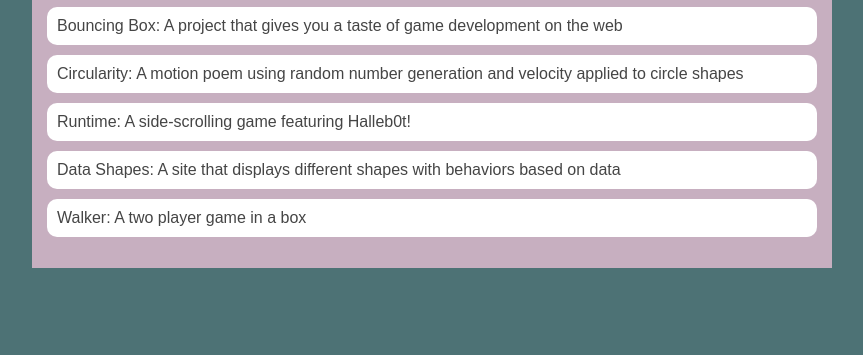
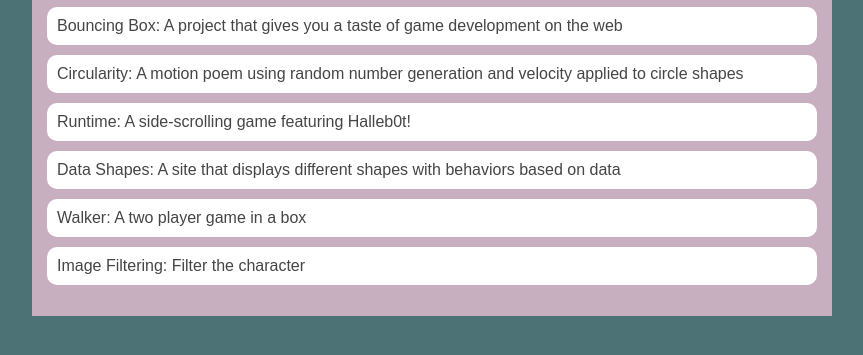
Before and after one commit to noahraimondi/noahraimondi.github.io, a plain HTML site: page portfolio.html in a window 1280 px wide. Shown: the part 217-572 px from the top of the page, without its empty margins (208-1071 px from the left). Drawn offline with Linux system fonts and the light colour scheme.

Commit message:
saving image filtering

```diff
--- a/portfolio.html
+++ b/portfolio.html
@@ -118,6 +118,7 @@
                             <li><a href="projects/runtime/">Runtime: A side-scrolling game featuring Halleb0t!</a></li>
                             <li><a href="asd-projects/data-shapes/">Data Shapes: A site that displays different shapes with behaviors based on data</a></li>
                             <li><a href="asd-projects/walker/">Walker: A two player game in a box</a></li>
+                            <li><a href="asd-projects/image-filtering/">Image Filtering: Filter the character</a></li>
                         </ul>
                     </div>
 
```
